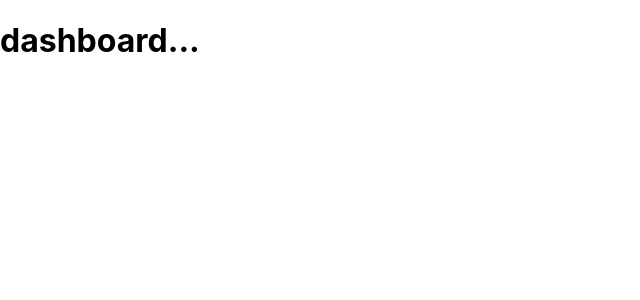
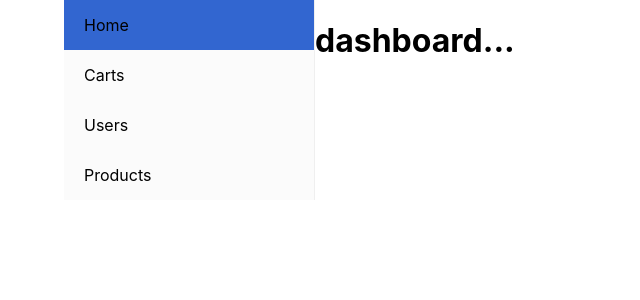
Before and after one commit to StanislavKaisin/mobx-ts, a React (Create React App) app: page / in a window 1280 px wide. Shown: the top 300 px of the page, without its empty margins (0-640 px from the left). Built offline with nearby package versions, Linux system fonts and the light colour scheme; no server answers.

Commit message:
added sidebar

```diff
--- a/src/App.tsx
+++ b/src/App.tsx
@@ -1,8 +1,10 @@
 import React, { Suspense, useEffect } from "react";
 import { observer } from "mobx-react-lite";
 import { useStore } from "./hooks/useStore";
-import { BrowserRouter, Route, Routes } from "react-router-dom";
+import { Route, Routes } from "react-router-dom";
 import { WebsiteRoutes } from "./constants/routes";
+import { Sidebar } from "./components/sidebar/Sidebar";
+import { Box, Container } from "@mui/material";
 
 function App() {
   const { cartStore } = useStore();
@@ -11,7 +13,10 @@ function App() {
     // eslint-disable-next-line react-hooks/exhaustive-deps
   }, []);
   return (
-    <BrowserRouter>
+    <>
+      <Container component="main" sx={{ display: "flex" }}>
+        <Sidebar />
+        <Box>
           <Suspense fallback={<h1>Loading...</h1>}>
             <Routes>
               <Route
@@ -32,7 +37,9 @@ function App() {
               />
             </Routes>
           </Suspense>
-    </BrowserRouter>
+        </Box>
+      </Container>
+    </>
   );
 }
 
--- /dev/null
+++ b/src/components/sidebar/Sidebar.tsx
@@ -0,0 +1,39 @@
+import React, { useState } from "react";
+import { Box } from "@mui/material";
+import { Sidebar as ProSidebar, Menu, MenuItem } from "react-pro-sidebar";
+import { WebsiteRoutes } from "../../constants/routes";
+import { Link } from "react-router-dom";
+
+export const Sidebar = () => {
+  const [selected, setSelected] = useState<string>(WebsiteRoutes.home);
+  return (
+    <Box>
+      <ProSidebar>
+        <Menu>
+          {menuItems.map(({ link, text }) => {
+            return (
+              <MenuItem
+                component={<Link to={link} />}
+                key={text}
+                onClick={() => setSelected(link)}
+                active={selected === link}
+                rootStyles={{
+                  backgroundColor: selected === link ? "Highlight" : "",
+                }}
+              >
+                {text}
+              </MenuItem>
+            );
+          })}
+        </Menu>
+      </ProSidebar>
+    </Box>
+  );
+};
+
+const menuItems = [
+  { link: `${WebsiteRoutes.home}`, text: "Home" },
+  { link: `${WebsiteRoutes.carts}`, text: "Carts" },
+  { link: `${WebsiteRoutes.users}`, text: "Users" },
+  { link: `${WebsiteRoutes.products}`, text: "Products" },
+];
--- a/src/index.tsx
+++ b/src/index.tsx
@@ -2,17 +2,23 @@ import React from "react";
 import ReactDOM from "react-dom/client";
 import "./index.css";
 import App from "./App";
+import { ProSidebarProvider } from "react-pro-sidebar";
 import reportWebVitals from "./reportWebVitals";
 import { rootStore, StoreContext } from "./hooks/useStore";
+import { BrowserRouter } from "react-router-dom";
 
 const root = ReactDOM.createRoot(
   document.getElementById("root") as HTMLElement
 );
 root.render(
   // <React.StrictMode>
-  <StoreContext.Provider value={rootStore}>
-    <App />
-  </StoreContext.Provider>
+  <BrowserRouter>
+    <StoreContext.Provider value={rootStore}>
+      <ProSidebarProvider>
+        <App />
+      </ProSidebarProvider>
+    </StoreContext.Provider>
+  </BrowserRouter>
   // </React.StrictMode>
 );
 
```
Lines whose indentation alone changed are shown as unchanged.
